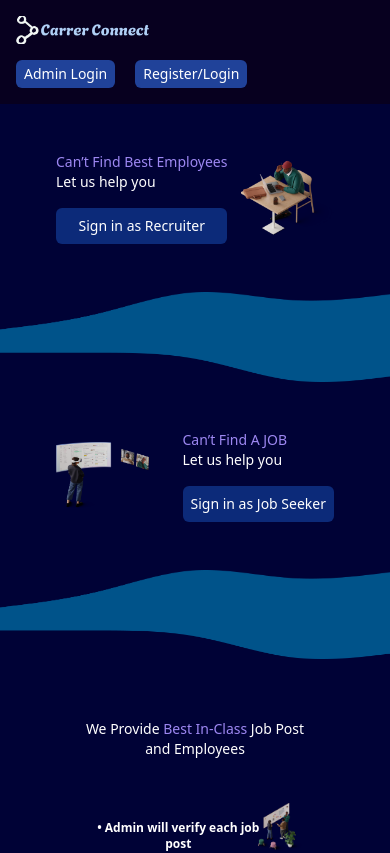
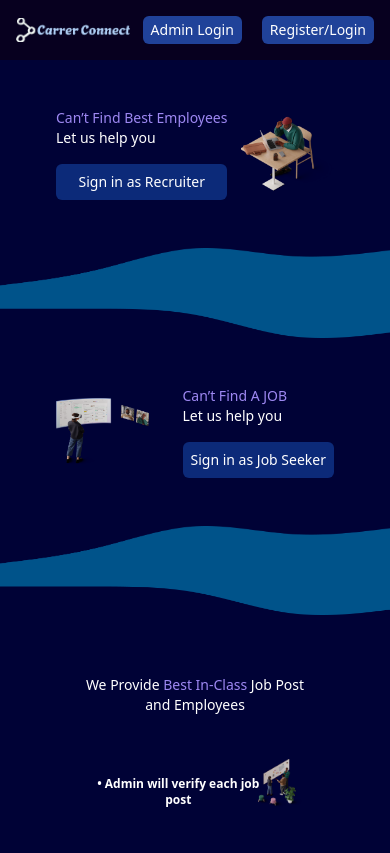
Before and after one commit to akarshnair007/jobportal_frontend, a React (Vite) app: page / in a window 390 px wide. Shown: the top 853 px of the page. Built offline with nearby package versions, Linux system fonts and the light colour scheme.

Commit message:
Added some responsiveness to header component

```diff
--- a/src/Components/Header.jsx
+++ b/src/Components/Header.jsx
@@ -5,7 +5,7 @@ const Header = () => {
   return (
     <header className="flex flex-wrap justify-between items-center w-full py-4 px-4 sm:px-8 bg-[#07001f]">
       <motion.img
-        className="h-7 sm:h-8"
+        className="h-6 sm:h-8"
         initial={{ y: -50, opacity: 0 }}
         animate={{ y: 0, opacity: 100 }}
         transition={{ delay: 0.3, duration: 0.8 }}
@@ -16,7 +16,7 @@ const Header = () => {
         initial={{ y: -50, opacity: 0 }}
         animate={{ y: 0, opacity: 100 }}
         transition={{ delay: 0.3, duration: 0.8 }}
-        className="flex gap-5 mt-4 sm:mt-0"
+        className="flex gap-5  sm:mt-0"
       >
         <button className="bg-[#204299] text-white text-sm sm:text-lg px-2 py-1 rounded-md w-full sm:w-auto">
           Admin Login
```
